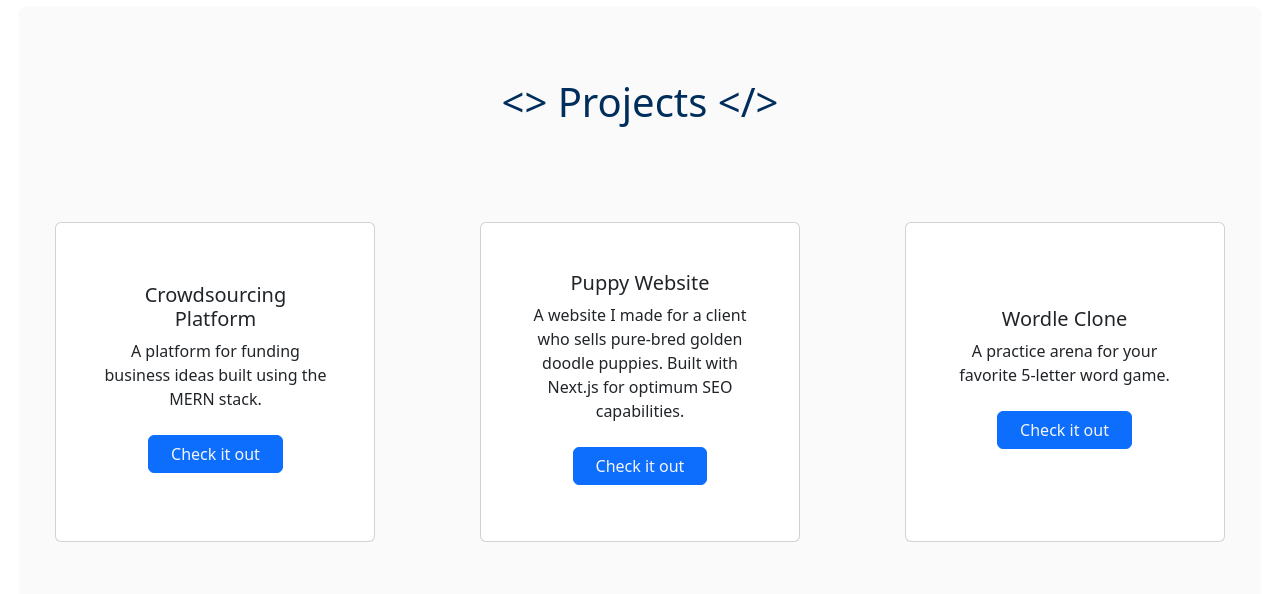
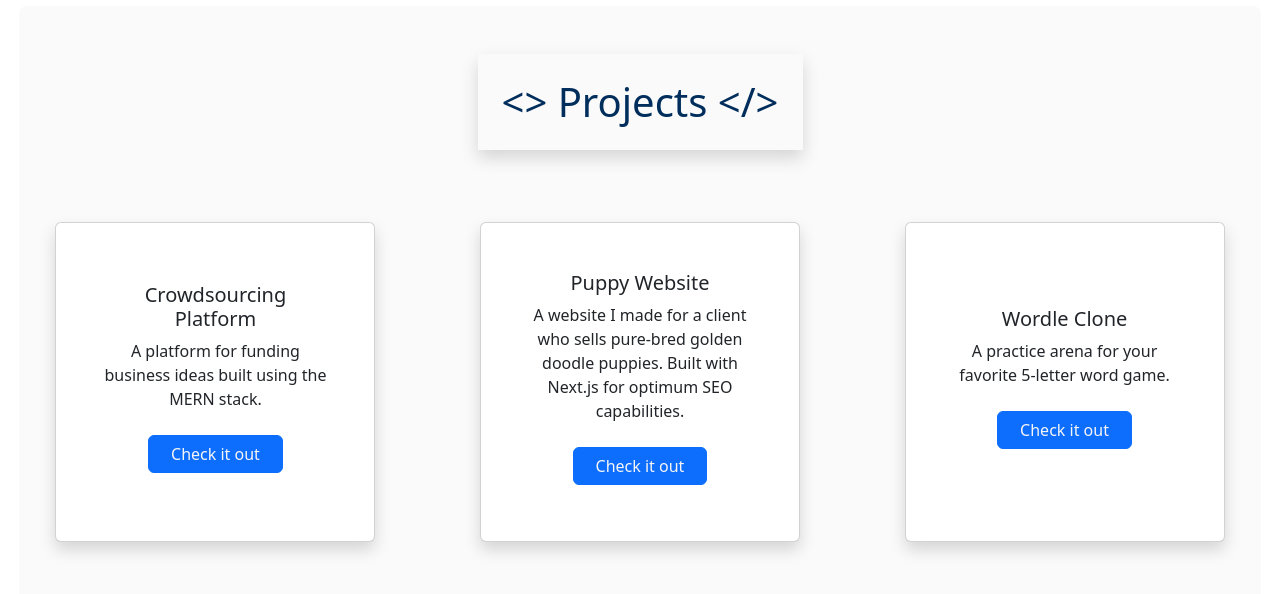
Before and after one commit to j4rola/my-portfolio, a Next.js app: page / in a window 1280 px wide. Shown: the part 816-1410 px from the top of the page. Built offline with nearby package versions, Linux system fonts and the light colour scheme.

Commit message:
adds shadows

```diff
--- a/components/Projects.jsx
+++ b/components/Projects.jsx
@@ -6,12 +6,12 @@ import Link from 'next/link';
 
 function Projects() {
   return (
-    <div id='projects' className='flexy py-5 gray rounded-3' style={{ width: '97vw'  }}>
+    <div id='projects' className='flexy py-5 gray rounded-3' style={{ width: '97vw' }}>
 
-                <h1 className='text-blue p-4 '>{'<> Projects  </>'}</h1>
+                <h1 className='text-blue p-4 shadow'>{'<> Projects  </>'}</h1>
 
         <div className=' w-100 d-flex flex-column flex-lg-row flex-nowrap justify-content-around align-items-center my-5'>
-            <Card className='flexy flex-nowrap m-3 py-2' style={{ width: '20rem', height: '20rem'  }}>
+            <Card className='flexy flex-nowrap m-3 py-2 shadow' style={{ width: '20rem', height: '20rem'  }}>
                 <Card.Body className='flexy flex-nowrap p-4 m-4'>
 
                     <Card.Title className='text-center'>Crowdsourcing Platform</Card.Title>
@@ -26,7 +26,7 @@ function Projects() {
                 </Card.Body>
             </Card>
 
-            <Card className='flexy flex-nowrap m-3 mx-5 py-2' style={{ width: '20rem', height: '20rem' }}>
+            <Card className='flexy flex-nowrap m-3 mx-5 py-2 shadow' style={{ width: '20rem', height: '20rem' }}>
                 <Card.Body className='flexy flex-nowrap p-4 m-4'>
 
                     <Card.Title className='text-center'>Puppy Website</Card.Title>
@@ -41,7 +41,7 @@ function Projects() {
                 </Card.Body>
             </Card>
 
-            <Card className='flexy flex-nowrap m-3 py-2' style={{ width: '20rem', height: '20rem' }}>
+            <Card className='flexy flex-nowrap m-3 py-2 shadow' style={{ width: '20rem', height: '20rem' }}>
                 <Card.Body className='flexy flex-nowrap p-4 m-4'>
 
                     <Card.Title>Wordle Clone</Card.Title>
--- a/styles/globals.css
+++ b/styles/globals.css
@@ -116,3 +116,7 @@ a {
 .pineapple {
   transform: rotate(317deg);
 }
+
+.shadow {
+  text-shadow: gray .5px;
+}
```
